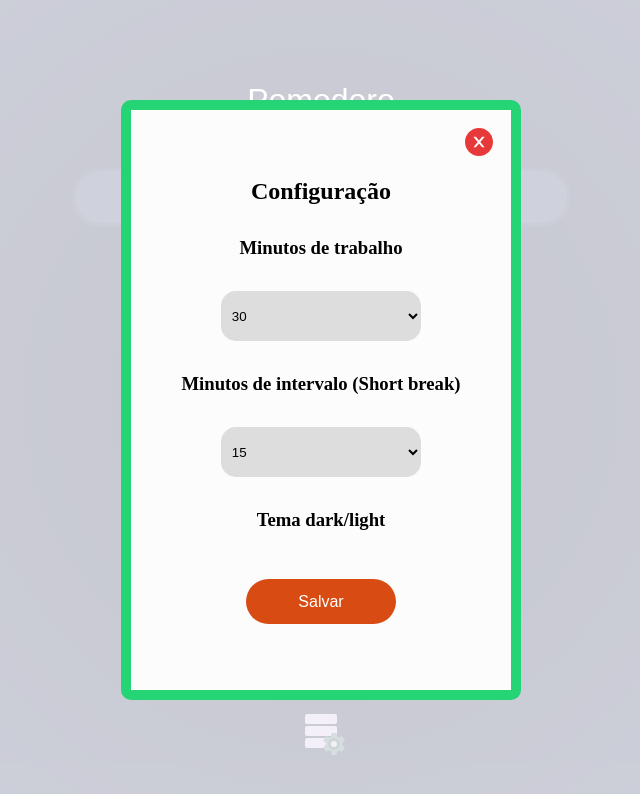
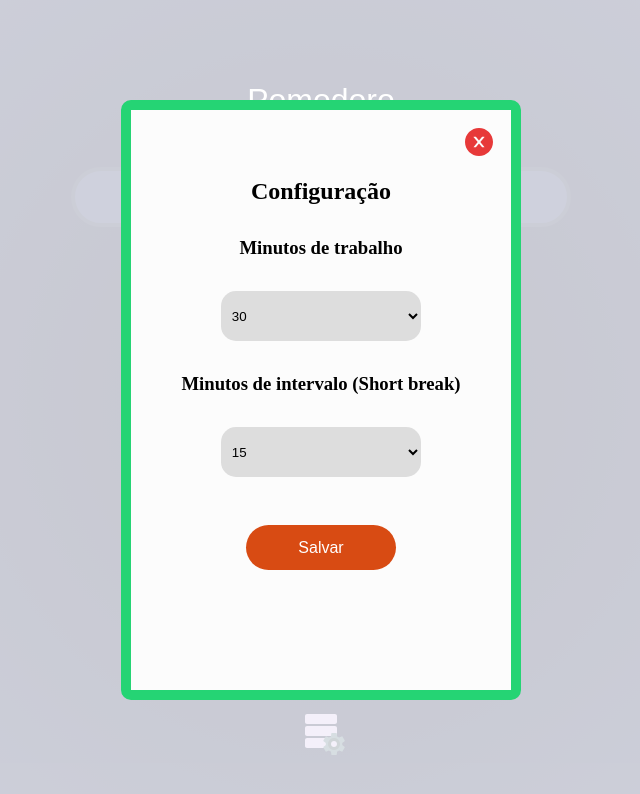
Before and after one commit to LuisMarchio03/pomodoro-app, a React (Vite) app: page / in a window 1280 px wide. Both pictures are taken after a click on the icon 640 px from the left and 731 px from the top of the page. Shown: the top 794 px of the page, without its empty margins (319-959 px from the left). Built offline with nearby package versions, Linux system fonts and the light colour scheme.

Commit message:
pomodoro-app

```diff
--- a/src/hooks/useModalStyles.tsx
+++ b/src/hooks/useModalStyles.tsx
@@ -48,6 +48,8 @@ export function useModalStyles() {
   const footerModal: ModalType = {
     display: 'flex',
     justifyContent: 'center',
+
+    marginTop: '3rem',
   }
 
   const footerModalButton: ModalType = {
--- a/src/pages/Home/index.tsx
+++ b/src/pages/Home/index.tsx
@@ -1,5 +1,6 @@
 import React, { FormEvent, useEffect } from "react";
 import { useTimer } from "../../hooks/useTimer";
+import { useForm, SubmitHandler } from "react-hook-form";
 
 import Modal from "react-modal";
 import Switch from "react-switch";
@@ -99,12 +100,6 @@ export function Home() {
       overflow: 'auto',
     },
   };
-
-  function handleSubmit(event: FormEvent) {
-    event.preventDefault();
-
-
-  }
 
   return (
     <main className="container">
@@ -210,37 +205,35 @@ export function Home() {
               <main style={mainModal}>
                 <h2 style={heading2}>Configuração</h2>
 
+                <form style={formStyle}>
                   <div>
                     <h3 style={heading}>Minutos de trabalho</h3>
-                  <form style={formStyle}>
                       <select style={formSelectStyle}>
                         <option value="">30</option>
                         <option value="">25</option>
                         <option value="">20</option>
                         <option value="">15</option>
                       </select>
-                  </form>
                   </div>
                   <div>
                     <h3 style={heading}>Minutos de intervalo (Short break)</h3>
-                  <form style={formStyle}>
                       <select style={formSelectStyle}>
                         <option value="">15</option>
                         <option value="">10</option>
                         <option value="">5</option>
                         <option value="">3</option>
                       </select>
-                  </form>
                   </div>
-                <div>
+                  {/* <div>
                     <h3 style={heading}>Tema dark/light</h3>
-                  {/* <Switch /> */}
-                </div>
-              </main>
+                      <Switch />
+                  </div> */}
 
                   <footer className="footer-modal" style={footerModal}>
                     <button type="submit" style={footerModalButton}>Salvar</button>
                   </footer>
+                </form>
+              </main>
             </Modal>
           </div>
         </footer>
```
Lines whose indentation alone changed are shown as unchanged.
